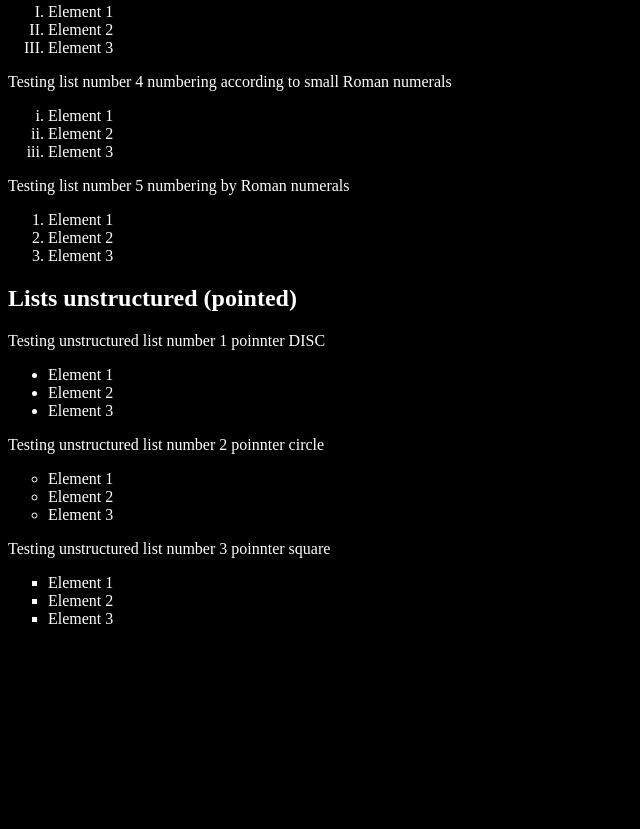
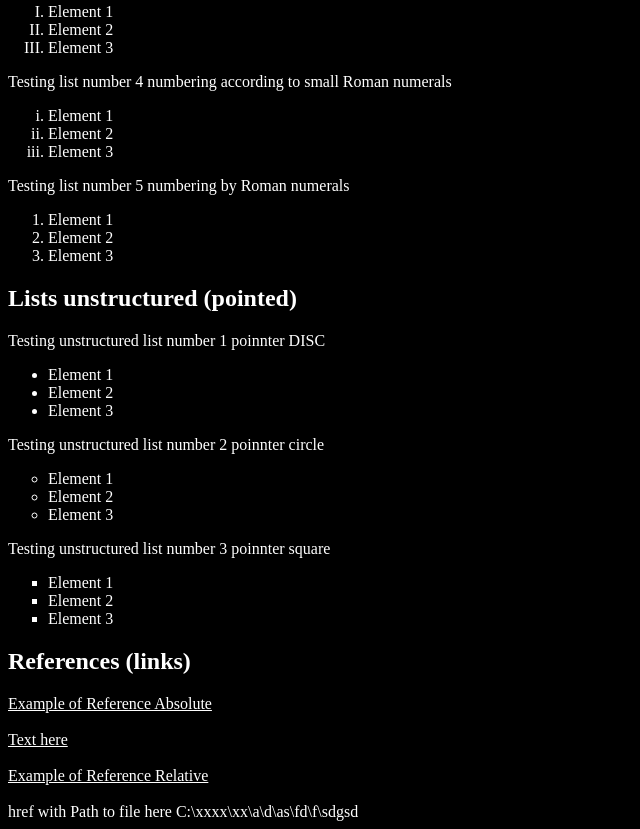
Before and after one commit to Nexuher/ExamPreparation, a plain HTML site: page index.html in a window 1280 px wide. Shown: the part 962-1791 px from the top of the page, without its empty margins (0-640 px from the left). Before the commit the page ends 1606 px from the top, so only its background shows below. Drawn offline with Linux system fonts and the light colour scheme.

Commit message:
Part 3 2.3 Basic HTML Tags, README.md/index.html

```diff
--- a/index.html
+++ b/index.html
@@ -106,6 +106,13 @@
         <li>Element 3</li>
     </ul>
 
+    <h2>References (links)</h2>
+
+    <u>Example of Reference Absolute</u> <br> <br>
+    <a style="color: white;"  href="http://www.wsip.pl"> Text here </a>
+    <br> <br>
+    <u>Example of Reference Relative</u> <br> <br>
+    href with Path to file here C:\xxxx\xx\a\d\as\fd\f\sdgsd
 </body>
 </html>
 <!-- Zamknięcie dokumentu HTML -->
```
Also changed, not shown: 1 other file.
